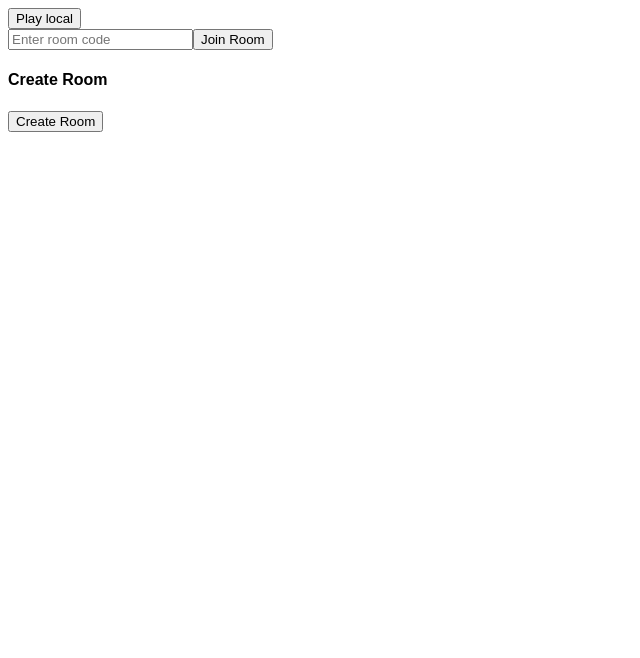
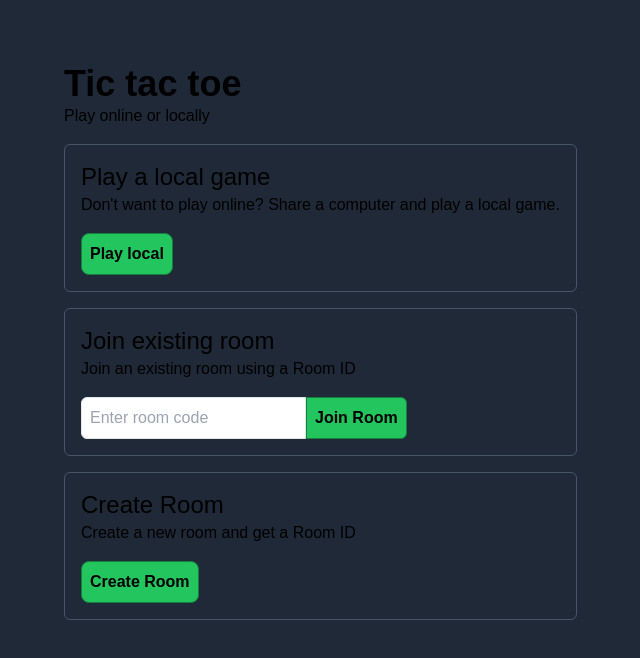
Before and after one commit to dewald-els/devjam-tic-tac-toe, a Vue app: page / in a window 1280 px wide. Shown: the top 658 px of the page, without its empty margins (0-640 px from the left). Built offline with nearby package versions, Linux system fonts and the light colour scheme; no server answers.

Commit message:
feat: Tailwind and some basic styles

```diff
--- a/package.json
+++ b/package.json
@@ -21,6 +21,9 @@
     "@types/socket.io": "^3.0.2",
     "@types/socket.io-client": "^3.0.0",
     "@vitejs/plugin-vue": "^2.0.0",
+    "autoprefixer": "^10.4.20",
+    "postcss": "^8.4.49",
+    "tailwindcss": "^3.4.17",
     "typescript": "^4.4.4",
     "vite": "^2.7.2",
     "vue-tsc": "^0.29.8"
--- /dev/null
+++ b/postcss.config.js
@@ -0,0 +1,6 @@
+module.exports = {
+  plugins: {
+    tailwindcss: {},
+    autoprefixer: {},
+  },
+}
--- a/src/App.vue
+++ b/src/App.vue
@@ -2,7 +2,9 @@
 </script>
 
 <template>
-  <router-view />
+  <main class="bg-gray-800 h-dvh w-dvw">
+    <router-view />
+  </main>
 </template>
 
 <style>
--- a/src/components/GameOutcome.vue
+++ b/src/components/GameOutcome.vue
@@ -30,10 +30,15 @@ const onLeaveGameClick = () => {
 
 <template>
     <section class="gameOutcome" v-if="winner !== null || isDraw === true">
-        <h1 v-show="winner !== null">The winner is {{ winner }} in {{ movesPlayed }} moves.</h1>
+
+        <h1 v-show="winner !== null" class="text-2xl">The winner is <b>{{ winner }}</b> in {{ movesPlayed }} moves.</h1>
+
         <h1 v-show="isDraw">Good game! It's a Draw</h1>
 
-        <button @click="onPlayAgainClick">Play again</button>
-        <button @click="onLeaveGameClick">Leave Room</button>
+        <div class="flex gap-4 justify-center p-4">
+            <button @click="onPlayAgainClick" class="bg-green-500 font-bold p-2 rounded-lg border border-green-700">Play again</button>
+            <button @click="onLeaveGameClick" class="bg-red-500 font-bold p-2 rounded-lg border border-red-700">Leave Room</button>
+        </div>
+
     </section>
 </template>
--- a/src/components/Grid.vue
+++ b/src/components/Grid.vue
@@ -71,10 +71,10 @@ const onPlayAgainClick = () => {
 
 <template>
   <section class="gameInProgress">
-    <div class="grid">
+    <div class="grid border border-slate-900">
       <template v-for="(row, rowIdx) in grid">
         <span
-          class="cell"
+          class="cell flex justify-center items-center border-2 border-slate-900 text-3xl font-bold"
           :class="{ winner: (winner === grid[rowIdx][cellIdx]) }"
           v-for="(_, cellIdx) in row"
           @click="onCellClick(rowIdx, cellIdx)"
@@ -99,10 +99,6 @@ const onPlayAgainClick = () => {
 .cell {
   width: var(--cell-size);
   height: var(--cell-size);
-  border: 1px solid #474747;
-  display: flex;
-  justify-content: center;
-  align-items: center;
 }
 .cell.winner {
   background-color: lavender;
--- a/src/main.css
+++ b/src/main.css
@@ -1,3 +1,7 @@
+@tailwind base;
+@tailwind components;
+@tailwind utilities;
+
 :root {
   --cell-size: 100px;
 }
--- a/src/views/Game.vue
+++ b/src/views/Game.vue
@@ -20,23 +20,11 @@ socket.on("opponentLeftRoom", player => {
 
 </script>
 <template>
-    <main>
-        <h1>Tic Tac Toe</h1>
-        <p v-if="isLocal === false">Room ID: {{ roomId }}</p>
-        <Grid />
-    </main>
+    <div class="flex flex-col justify-center items-center p-8 lg:p-16 text-center">
+        <div>
+            <h1>Tic Tac Toe</h1>
+            <p v-if="isLocal === false">Room ID: {{ roomId }}</p>
+            <Grid />
+        </div>
+    </div>
 </template>
-
-<style>
-main {
-    display: flex;
-    flex-direction: column;
-    justify-content: center;
-    align-items: center;
-    max-width: 960px;
-    margin: 0 auto;
-    padding-left: 1rem;
-    padding-right: 1rem;
-    text-align: center;
-}
-</style>
--- a/src/views/Start.vue
+++ b/src/views/Start.vue
@@ -43,15 +43,40 @@ const onCreateClick = () => {
 
 </script>
 <template>
-    <button @click="onLocalClick">Play local</button>
+    <div class="inline-flex flex-col justify-center p-8 lg:p-16">
+        <header class="mb-4">
+            <h1 class="text-4xl font-bold">Tic tac toe</h1>
+            <p>Play online or locally</p>
+        </header>
 
-    <section>
-        <input type="text" placeholder="Enter room code" v-model.trim="roomId" />
-        <button @click="onJoinClick">Join Room</button>
-    </section>
+        <section class="border border-slate-600 p-4 rounded-md mb-4">
+            <div class="mb-4">
+                <span class="text-2xl">Play a local game</span>
+                <p>Don't want to play online? Share a computer and play a local game.</p>
+            </div>
+            <button @click="onLocalClick" class="bg-green-500 font-bold p-2 rounded-lg border border-green-700">Play
+                local</button>
+        </section>
 
-    <section>
-        <h4>Create Room</h4>
-        <button @click="onCreateClick">Create Room</button>
-    </section>
+
+        <section class="border border-slate-600 p-4 rounded-md mb-4">
+            <div class="mb-4">
+                <span class="text-2xl">Join existing room</span>
+                <p>Join an existing room using a Room ID</p>
+            </div>
+            <div>
+                <input type="text" placeholder="Enter room code" v-model.trim="roomId" class="border p-2 rounded-tl-md rounded-bl-md" />
+                <button @click="onJoinClick" class="bg-green-500 font-bold p-2  rounded-tr-md rounded-br-md border border-green-700">Join Room</button>
+            </div>
+        </section>
+
+        <section class="border border-slate-600 p-4 rounded-md mb-4">
+            <div class="mb-4">
+                <span class="text-2xl">Create Room</span>
+                <p>Create a new room and get a Room ID</p>
+            </div>
+
+            <button @click="onCreateClick" class="bg-green-500 font-bold p-2 rounded-lg border border-green-700">Create Room</button>
+        </section>
+    </div>
 </template>
--- /dev/null
+++ b/tailwind.config.js
@@ -0,0 +1,11 @@
+/** @type {import('tailwindcss').Config} */
+module.exports = {
+  content: [
+    "./index.html",
+    "./src/**/*.{js,ts,vue}",
+  ],
+  theme: {
+    extend: {},
+  },
+  plugins: [],
+}
```
Also changed, not shown: 1 other file (tests, documents, lock files or other folders).
